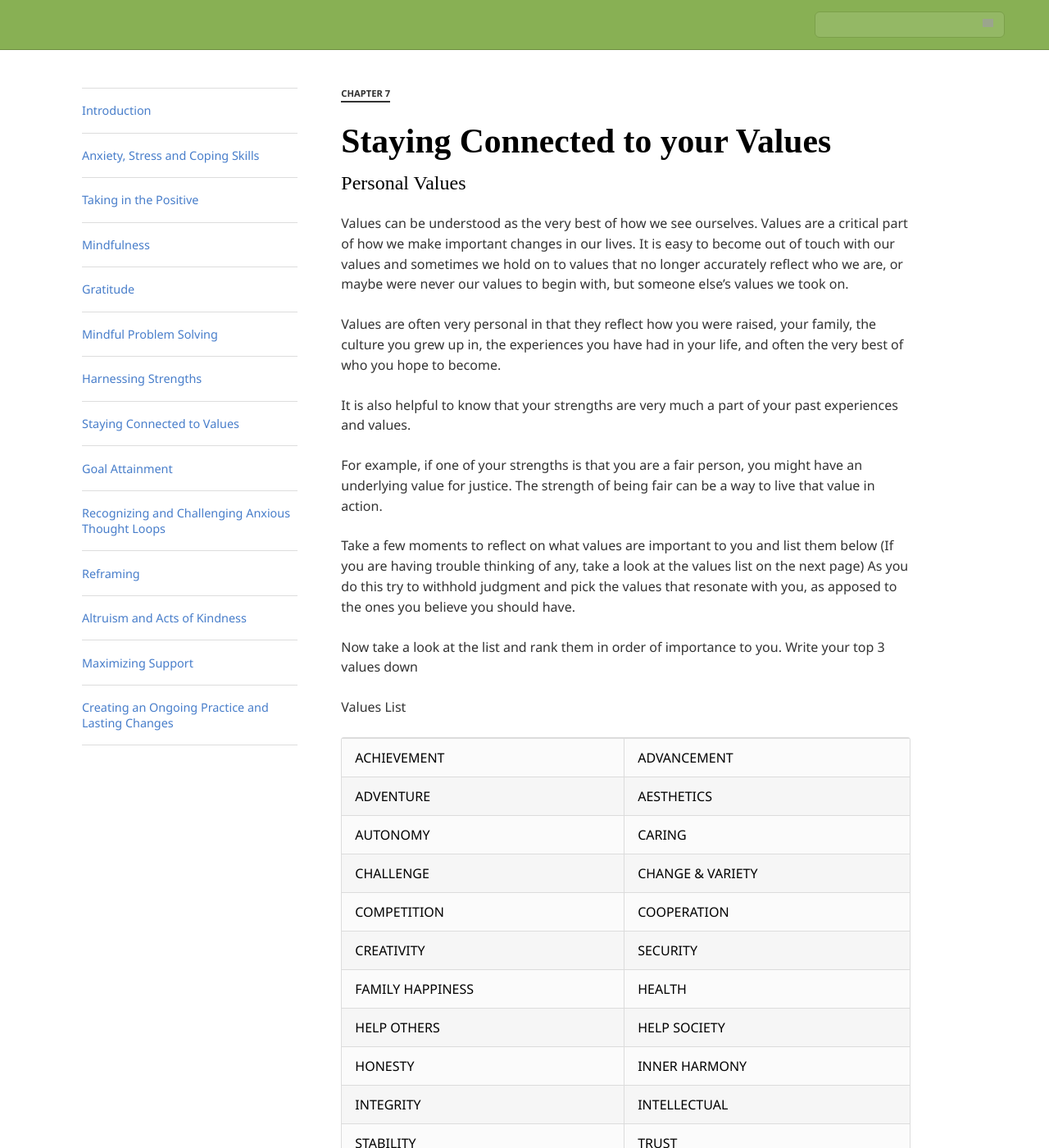
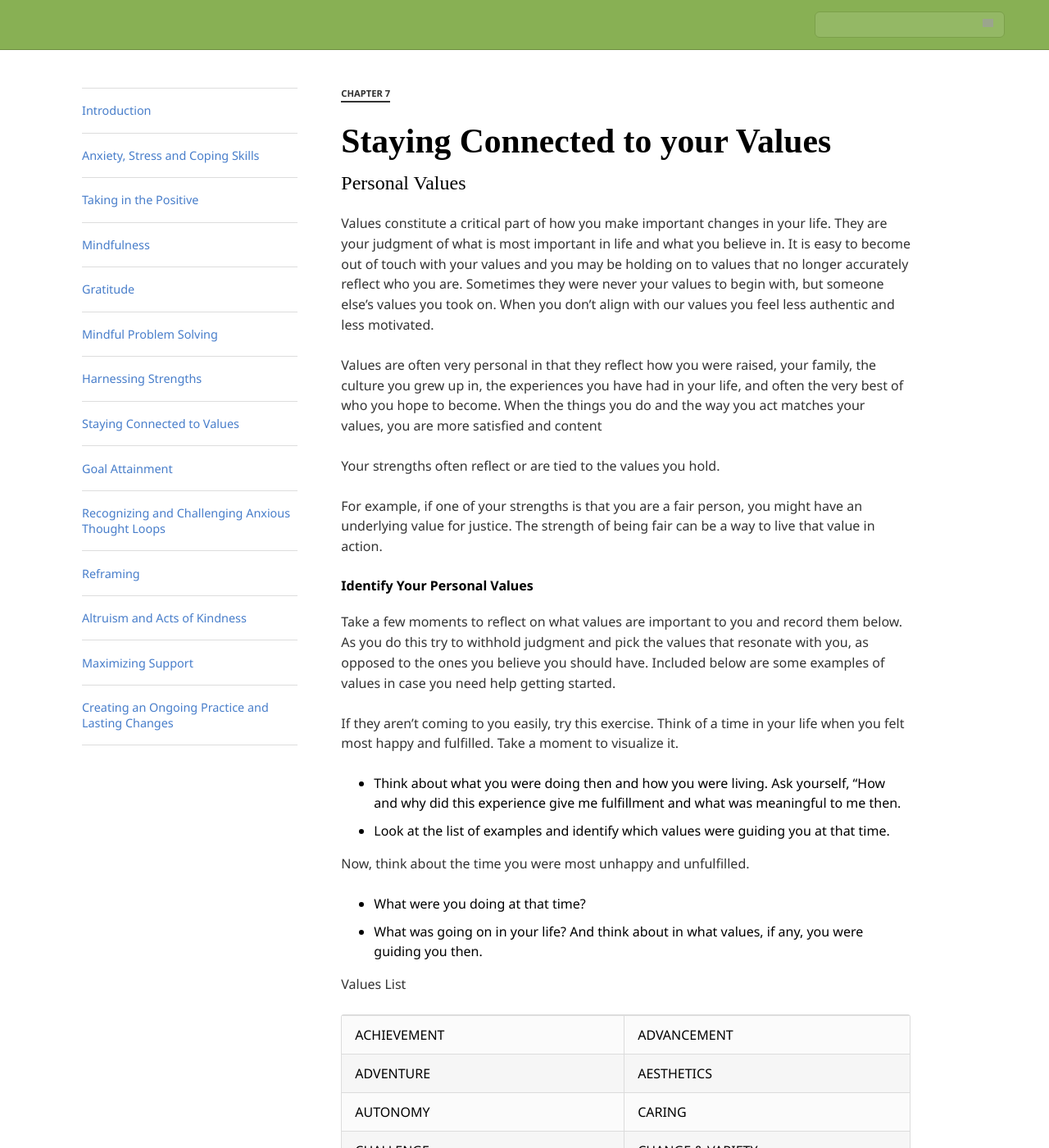
Before and after one commit to mtorres253/mtorres253.github.io, a Jekyll site: the page built from chapt-7/index.md, in a window 1280 px wide and 1400 px high. Shown: the whole window at 82% size. Built offline with Jekyll 4.4.1, drawn with Linux system fonts in a browser that asks for light colours; nearby versions of some CDN libraries; some web fonts are replaced; comment, search, counter and statistics services are not loaded; some of the changed text lies outside the part shown; grey boxes are pictures that could not be loaded.

Commit message:
Update index.md

```diff
--- a/chapt-7/index.md
+++ b/chapt-7/index.md
@@ -7,17 +7,29 @@
 # Staying Connected to your Values
 
 ## Personal Values
-Values can be understood as the very best of how we see ourselves. Values are a critical part of how we make important changes in our lives. It is easy to become out of touch with our values and sometimes we hold on to values that no longer accurately reflect who we are, or maybe were never our values to begin with, but someone else’s values we took on.
 
-Values are often very personal in that they reflect how you were raised, your family, the culture you grew up in, the experiences you have had in your life, and often the very best of who you hope to become.
+Values constitute a critical part of how you make important changes in your life. They are your judgment of what is most important in life and what you believe in. It is easy to become out of touch with your values and you may be holding on to values that no longer accurately reflect who you are. Sometimes they were never your values to begin with, but someone else’s values you took on. When you don’t align with our values you feel less authentic and less motivated.
 
-It is also helpful to know that your strengths are very much a part of your past experiences and values.
+Values are often very personal in that they reflect how you were raised, your family, the culture you grew up in, the experiences you have had in your life, and often the very best of who you hope to become.  When the things you do and the way you act matches your values,  you are more satisfied and content
+
+Your strengths often reflect or are tied to the values you hold.
 
 For example, if one of your strengths is that you are a fair person, you might have an underlying value for justice.  The strength of being fair can be a way to live that value in action.
 
-Take a few moments to reflect on what values are important to you and list them below (If you are having trouble thinking of any, take a look at the values list on the next page) As you do this try to withhold judgment and pick the values that resonate with you, as apposed to the ones you believe you should have.
+#### Identify Your Personal Values
 
-Now take a look at the list and rank them in order of importance to you. Write your top 3 values down
+Take a few moments to reflect on what values are important to you and record them below. As you do this try to withhold judgment and pick the values that resonate with you, as opposed to the ones you believe you should have. Included below are some examples of values in case you need help getting started.
+
+If they aren’t coming to you easily, try this exercise.
+Think of a time in your life when you felt most happy and fulfilled. Take a moment to visualize it.
+- Think about what you were doing then and how you were living. Ask yourself,
+“How and why did this experience give me fulfillment and what was meaningful to me then.
+- Look at the list of examples and identify which values were guiding you at that time.
+
+Now, think about the time you were most unhappy and unfulfilled.
+- What were you doing at that time?
+- What was going on in your life? And think about in what values, if any, you were guiding you then.
+
 
 
 Values List
@@ -42,3 +54,24 @@
 | STABILITY 		| SPIRITUALITY 		|
 | TIME FREEDOM 		| WEALTH 			|
 | WISDOM 			| &nbsp;			|
+
+
+Take a look at the list you have come up with and rank them in order of importance to you. Write your top values down
+
+1
+
+2
+
+3
+
+
+## Make it A Habit
+Now that you have determined your top values, you can make a conscious decision to live by them.  Start by creating a daily visual reminder of your top three values.
+Here are some examples of how:
+- Make them your screensaver
+- Set a daily reminder in your phone
+- Place them on a piece of paper somewhere
+- Some people like to use pictures to go with them
+
+At some point toward the end of the day, maybe after work or as you get ready for bed,  consider how you lived out each of these values and where you found yourself struggling. Think about what got in the way.
+What is important is that you are noticing these things, and over time, you’re going to be more aligned with your values and will feel better.
```
